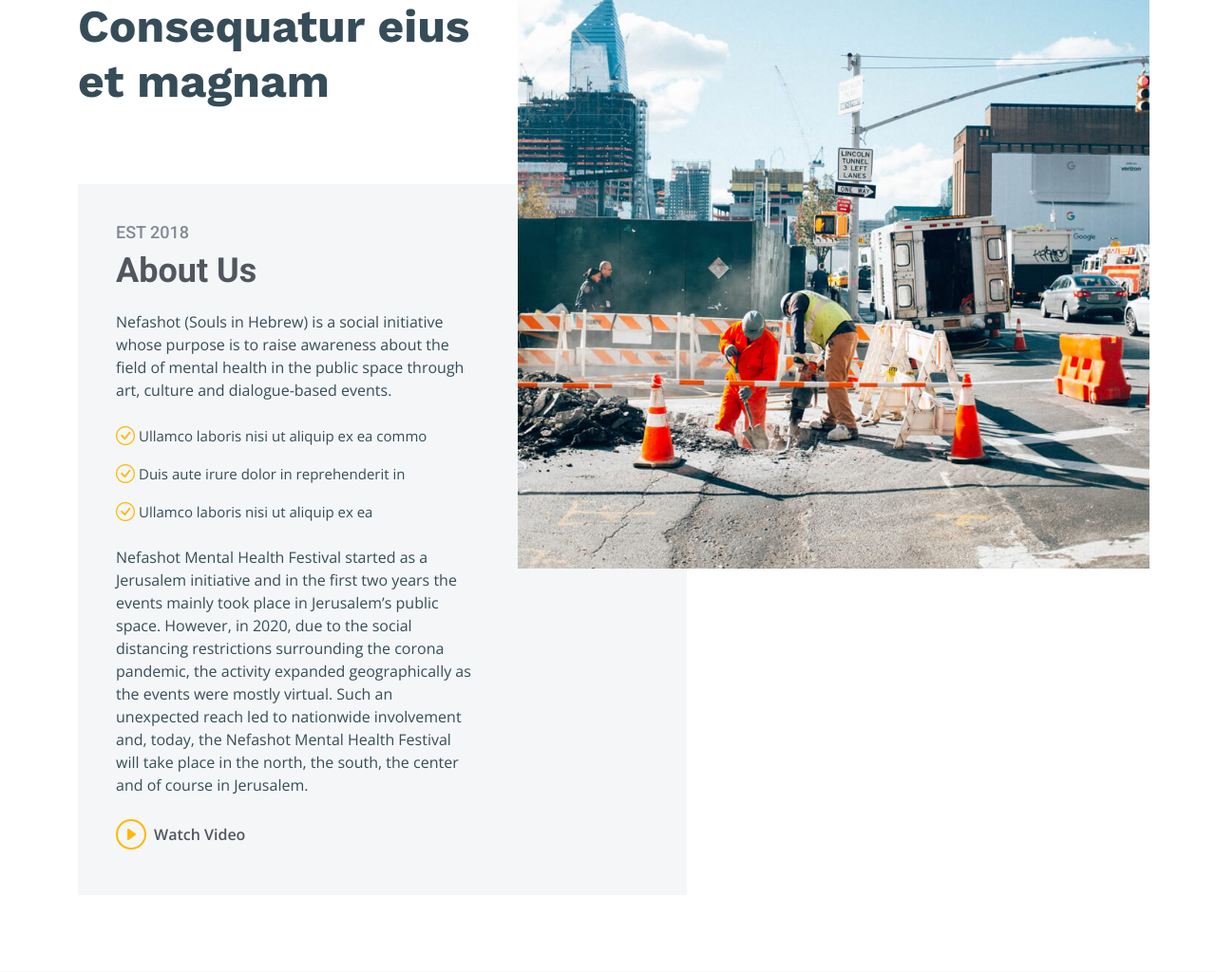
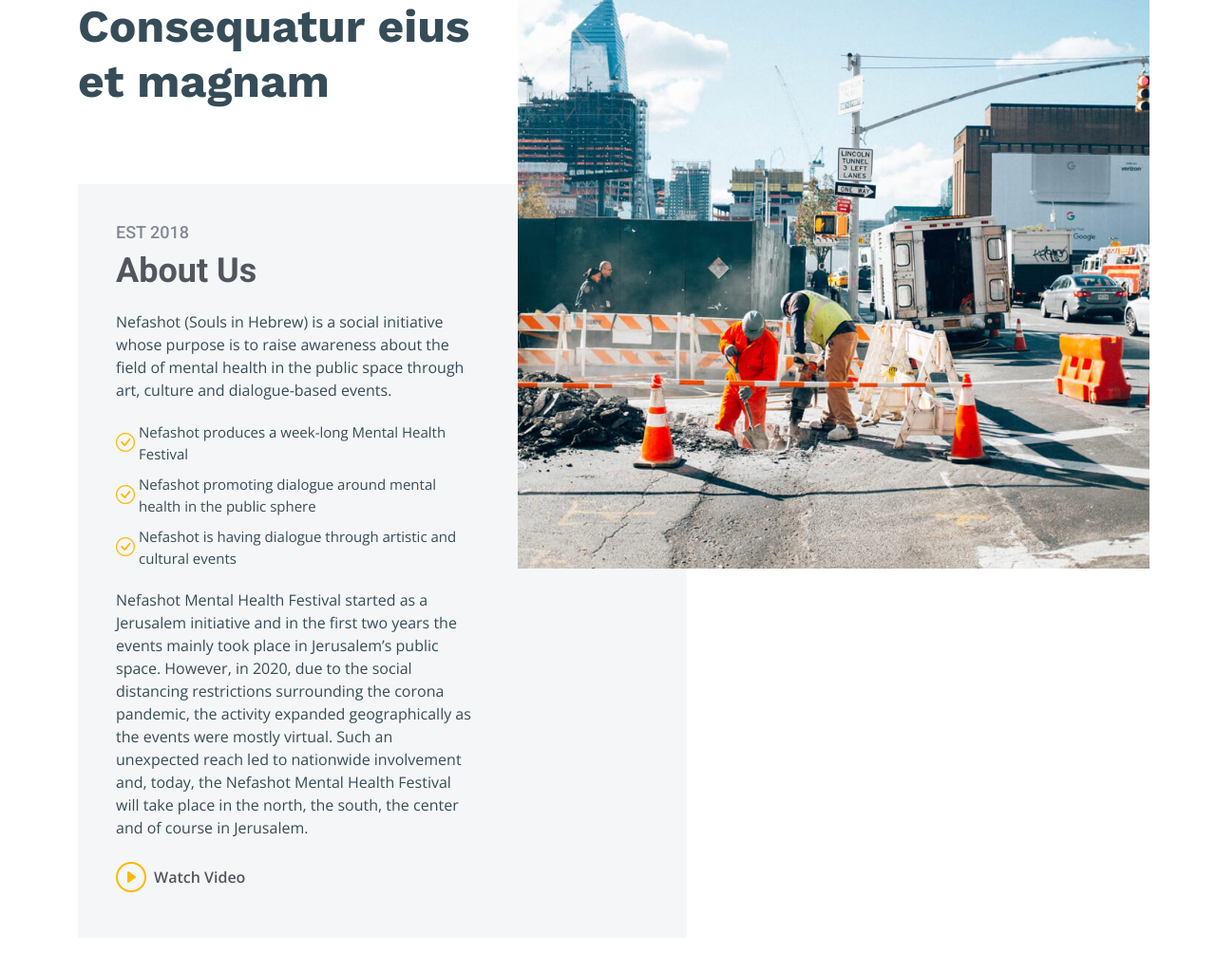
Before and after one commit to guyam23-meet/nefashot-proj, a Flask app: page / in a window 1280 px wide. Shown: the part 356-1380 px from the top of the page at 95% size. Run offline with Flask 2, Linux system fonts and the light colour scheme; some libraries are stand-ins or nearby versions.

Commit message:
about us

```diff
--- a/templates/about.html
+++ b/templates/about.html
@@ -109,9 +109,9 @@
               <h3>About Us</h3>
               <p>Nefashot (Souls in Hebrew) is a social initiative whose purpose is to raise awareness about the field of mental health in the public space through art, culture and dialogue-based events.</p>
               <ul>
-                <li><i class="bi bi-check-circle"></i> <span>Ullamco laboris nisi ut aliquip ex ea commo</span></li>
-                <li><i class="bi bi-check-circle"></i> <span>Duis aute irure dolor in reprehenderit in</span></li>
-                <li><i class="bi bi-check-circle"></i> <span>Ullamco laboris nisi ut aliquip ex ea</span></li>
+                <li><i class="bi bi-check-circle"></i> <span>Nefashot produces a week-long Mental Health Festival</span></li>
+                <li><i class="bi bi-check-circle"></i> <span>Nefashot promoting dialogue around mental health in the public sphere</span></li>
+                <li><i class="bi bi-check-circle"></i> <span>Nefashot is having dialogue through artistic and cultural events</span></li>
               </ul>
               <p>Nefashot Mental Health Festival started as a Jerusalem initiative and in the first two years the events mainly took place in Jerusalem’s public space. However, in 2020, due to the social distancing  restrictions surrounding the corona pandemic, the activity expanded geographically as the events were mostly virtual. Such an unexpected reach led to nationwide involvement and, today, the Nefashot Mental Health Festival will take place in the north, the south, the center and of course in Jerusalem.</p>
 
```
